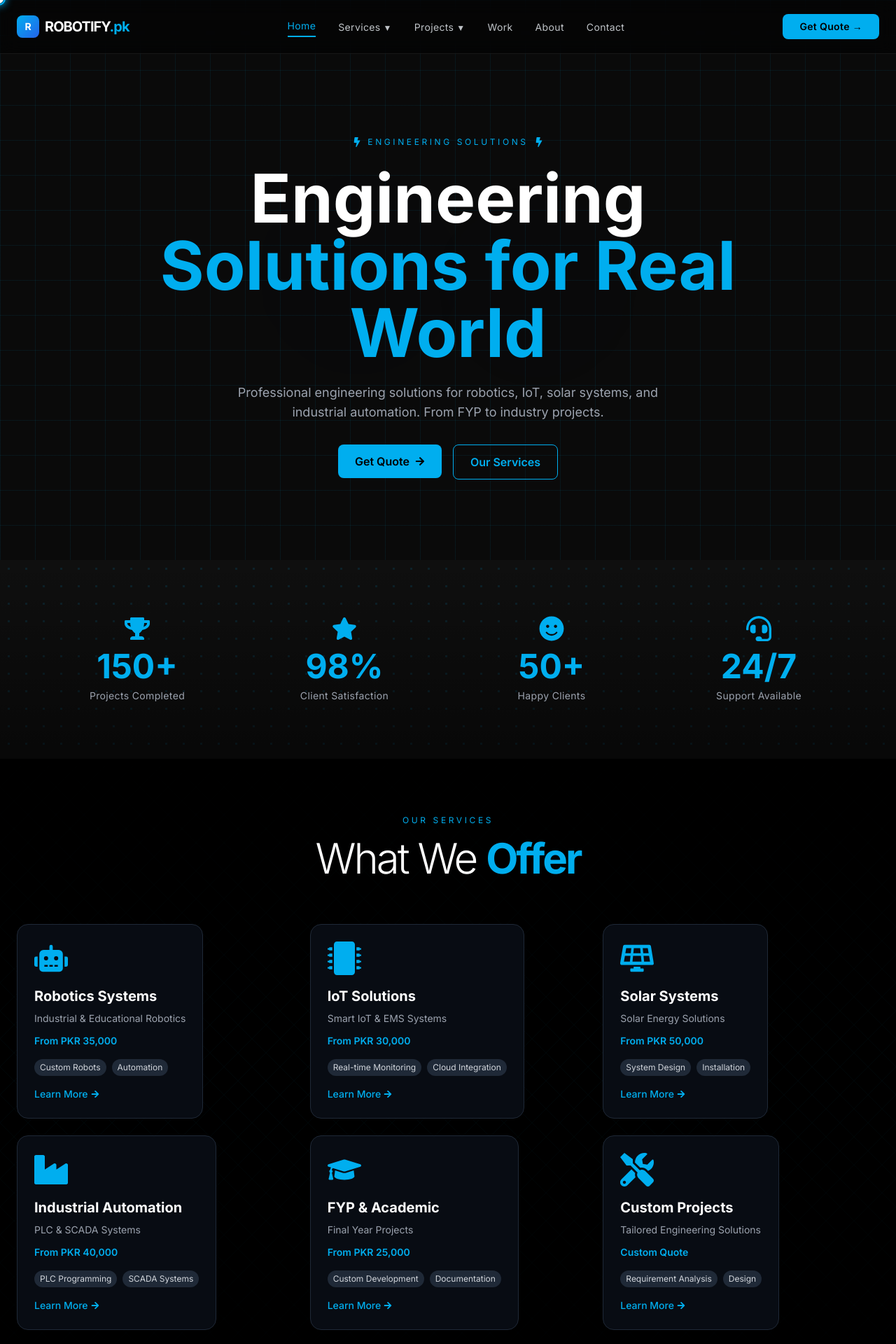
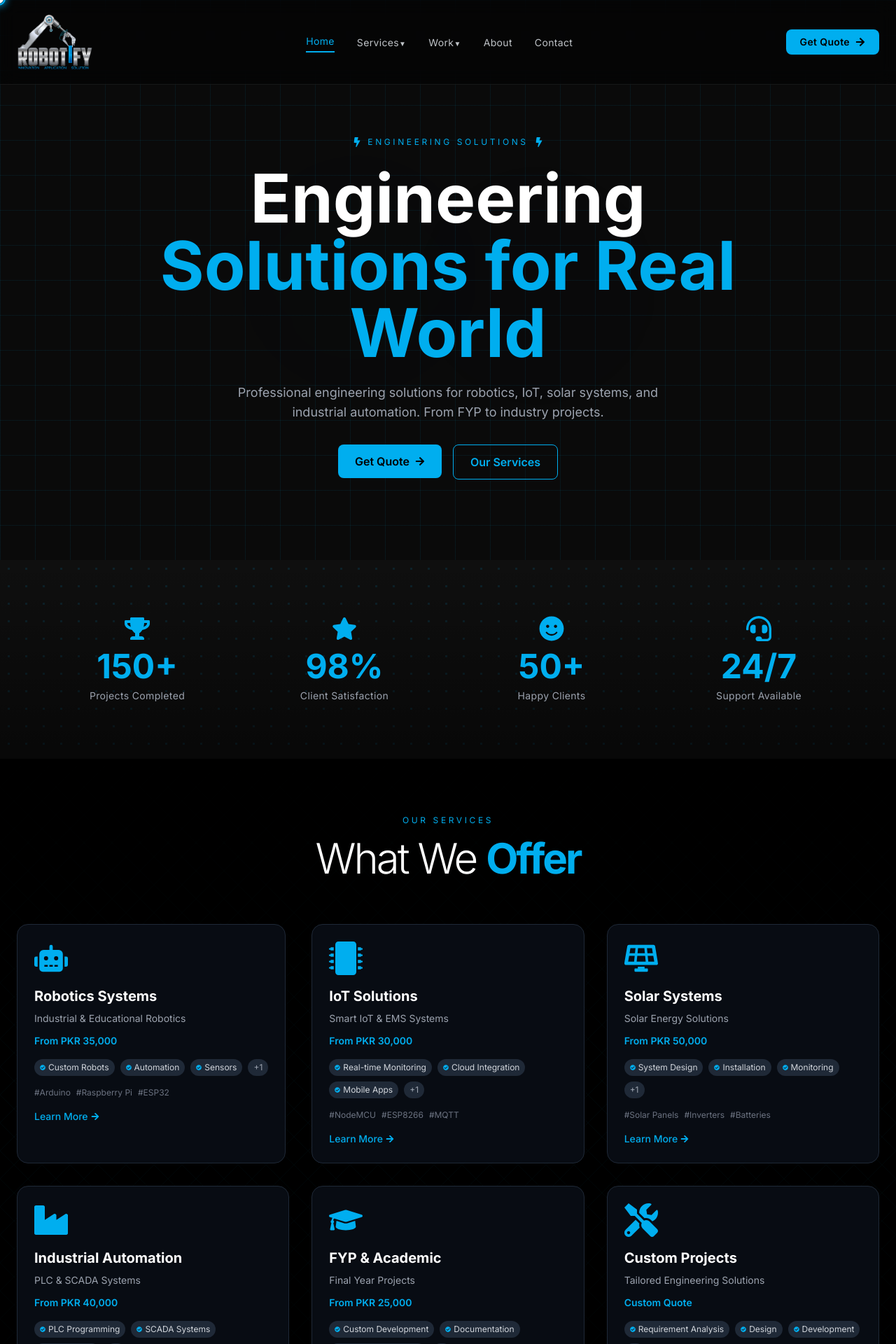
Before and after one commit to syedahsan2/Robotify, a React (Create React App) app: page / in a window 1280 px wide. Shown: the top 1920 px of the page at 70% size. Built offline with nearby package versions, Linux system fonts and the light colour scheme.

Commit message:
new update

```diff
--- a/src/components/Header.jsx
+++ b/src/components/Header.jsx
@@ -1,13 +1,32 @@
 import React, { useState, useEffect } from 'react';
 import { Link, useLocation } from 'react-router-dom';
 import { motion, AnimatePresence } from 'framer-motion';
-import { FaSolarPanel, FaRobot, FaIndustry, FaMicrochip, FaBolt, FaPlug, FaGamepad, FaMicrophone } from 'react-icons/fa';
+import {
+  FaBolt,
+  FaArrowRight,
+  FaRobot,
+  FaMicrochip,
+  FaSolarPanel,
+  FaIndustry,
+  FaGraduationCap,
+  FaTools,
+  FaHome,
+  FaInfoCircle,
+  FaEnvelope,
+  FaBriefcase,
+  FaCogs,
+  FaLaptopCode,
+  FaMicrophone,
+  FaGamepad,
+  FaPlug,
+  FaTimes
+} from 'react-icons/fa';
 
 export default function Header() {
   const [isScrolled, setIsScrolled] = useState(false);
   const [isMobileMenuOpen, setIsMobileMenuOpen] = useState(false);
   const [isServicesOpen, setIsServicesOpen] = useState(false);
-  const [isProjectsOpen, setIsProjectsOpen] = useState(false);
+  const [isWorkOpen, setIsWorkOpen] = useState(false);
   const location = useLocation();
 
   useEffect(() => {
@@ -18,35 +37,33 @@ export default function Header() {
     return () => window.removeEventListener('scroll', handleScroll);
   }, []);
 
-  // Close mobile menu on route change
   useEffect(() => {
     setIsMobileMenuOpen(false);
     setIsServicesOpen(false);
-    setIsProjectsOpen(false);
+    setIsWorkOpen(false);
   }, [location]);
 
   const navLinks = [
     { name: 'Home', path: '/' },
     { name: 'Services', path: '/services', hasDropdown: true, dropdownType: 'services' },
-    { name: 'Projects', path: '/projects', hasDropdown: true, dropdownType: 'projects' },
-    { name: 'Work', path: '/work' },
+    { name: 'Work', path: '/work', hasDropdown: true, dropdownType: 'work' },
     { name: 'About', path: '/about' },
     { name: 'Contact', path: '/contact' }
   ];
 
-const dropdownItems = {
+  const dropdownItems = {
     services: [
       { name: 'Solar Inverter Repairing', icon: <FaSolarPanel className="text-[#00AEEF]" />, path: '/services/solar-inverter-repair' },
       { name: 'Solar Cleaning Robot', icon: <FaRobot className="text-[#00AEEF]" />, path: '/services/solar-cleaning-robot' },
       { name: 'Robotics Systems / Robotic Projects', icon: <FaIndustry className="text-[#00AEEF]" />, path: '/services/robotics-projects' },
       { name: 'AI Models / AI Projects', icon: <FaMicrochip className="text-[#00AEEF]" />, path: '/services/ai-models' }
     ],
-    projects: [
-      { name: 'Digital Logic Design', icon: <FaMicrochip className="text-[#00AEEF]" />, path: '/projects/digital-logic-design' },
-      { name: 'Basic Electronics', icon: <FaBolt className="text-[#00AEEF]" />, path: '/projects/basic-electronics' },
-      { name: 'Embedded System', icon: <FaPlug className="text-[#00AEEF]" />, path: '/projects/embedded-system' },
-      { name: 'Arduino Based', icon: <FaGamepad className="text-[#00AEEF]" />, path: '/projects/arduino-based' },
-      { name: 'RaspberryPi Based', icon: <FaMicrophone className="text-[#00AEEF]" />, path: '/projects/raspberrypi-based' }
+    work: [
+      { name: 'Digital Logic Design', icon: <FaLaptopCode className="text-[#00AEEF]" />, path: '/work/digital-logic' },
+      { name: 'Basic Electronics', icon: <FaBolt className="text-[#00AEEF]" />, path: '/work/basic-electronics' },
+      { name: 'Embedded Systems', icon: <FaPlug className="text-[#00AEEF]" />, path: '/work/embedded-systems' },
+      { name: 'Arduino Projects', icon: <FaGamepad className="text-[#00AEEF]" />, path: '/work/arduino-projects' },
+      { name: 'Raspberry Pi Projects', icon: <FaMicrophone className="text-[#00AEEF]" />, path: '/work/raspberrypi-projects' }
     ]
   };
 
@@ -71,13 +88,7 @@ const dropdownItems = {
                 whileHover={{ scale: 1.02 }}
                 className="flex items-center gap-2"
               >
-                <div className="w-8 h-8 bg-gradient-to-br from-[#00AEEF] to-blue-600 rounded-lg flex items-center justify-center">
-                  <span className="text-white font-bold text-sm">R</span>
-                </div>
-                <span className="text-xl font-bold tracking-tighter">
-                  <span className="text-white">ROBOTIFY</span>
-                  <span className="text-[#00AEEF]">.pk</span>
-                </span>
+              <img alt="Robotify Logo" class="w-35 h-20 object-cover rounded-lg" src="/Robotify.png"/>
               </motion.div>
             </Link>
 
@@ -89,25 +100,26 @@ const dropdownItems = {
                   className="relative"
                   onMouseEnter={() => {
                     if (link.dropdownType === 'services') setIsServicesOpen(true);
-                    if (link.dropdownType === 'projects') setIsProjectsOpen(true);
+                    if (link.dropdownType === 'work') setIsWorkOpen(true);
                   }}
                   onMouseLeave={() => {
                     setIsServicesOpen(false);
-                    setIsProjectsOpen(false);
+                    setIsWorkOpen(false);
                   }}
                 >
                   <Link to={link.path}>
                     <motion.span
                       whileHover={{ y: -1 }}
-                      className={`text-sm tracking-wide transition-all duration-300 cursor-pointer ${
+                      className={`text-sm tracking-wide transition-all duration-300 cursor-pointer flex items-center gap-1 ${
                         location.pathname === link.path
                           ? 'text-[#00AEEF] border-b-2 border-[#00AEEF] pb-1'
                           : 'text-[#BFC3C7] hover:text-[#00AEEF]'
                       }`}
                     >
+                      {link.icon}
                       {link.name}
                       {link.hasDropdown && (
-                        <span className="ml-1 text-xs">▼</span>
+                        <span className="text-[10px]">▼</span>
                       )}
                     </motion.span>
                   </Link>
@@ -121,11 +133,11 @@ const dropdownItems = {
                           animate={{ opacity: 1, y: 0 }}
                           exit={{ opacity: 0, y: -10 }}
                           transition={{ duration: 0.2 }}
-                          className="absolute top-full left-0 mt-2 w-72 bg-black/90 backdrop-blur-xl border border-[#2A2A2A] rounded-xl overflow-hidden z-50"
+                          className="absolute top-full left-0 mt-2 w-80 bg-black/90 backdrop-blur-xl border border-[#2A2A2A] rounded-xl overflow-hidden z-50"
                         >
                           <div className="p-2">
-                            <h4 className="text-[#00AEEF] text-xs font-semibold tracking-wider px-3 py-2 border-b border-[#2A2A2A] mb-1">
-                              SERVICES
+                            <h4 className="text-[#00AEEF] text-xs font-semibold tracking-wider px-3 py-2 border-b border-[#2A2A2A] mb-1 flex items-center gap-2">
+                              <FaCogs className="text-xs" /> SERVICES
                             </h4>
                             {dropdownItems.services.map((item) => (
                               <Link key={item.name} to={item.path}>
@@ -146,22 +158,22 @@ const dropdownItems = {
                     </AnimatePresence>
                   )}
 
-                  {/* Projects Dropdown */}
-                  {link.dropdownType === 'projects' && (
+                  {/* Work Dropdown */}
+                  {link.dropdownType === 'work' && (
                     <AnimatePresence>
-                      {isProjectsOpen && (
+                      {isWorkOpen && (
                         <motion.div
                           initial={{ opacity: 0, y: -10 }}
                           animate={{ opacity: 1, y: 0 }}
                           exit={{ opacity: 0, y: -10 }}
                           transition={{ duration: 0.2 }}
-                          className="absolute top-full left-0 mt-2 w-72 bg-black/90 backdrop-blur-xl border border-[#2A2A2A] rounded-xl overflow-hidden z-50"
+                          className="absolute top-full left-0 mt-2 w-80 bg-black/90 backdrop-blur-xl border border-[#2A2A2A] rounded-xl overflow-hidden z-50"
                         >
                           <div className="p-2">
-                            <h4 className="text-[#00AEEF] text-xs font-semibold tracking-wider px-3 py-2 border-b border-[#2A2A2A] mb-1">
-                              PROJECTS
+                            <h4 className="text-[#00AEEF] text-xs font-semibold tracking-wider px-3 py-2 border-b border-[#2A2A2A] mb-1 flex items-center gap-2">
+                              <FaBriefcase className="text-xs" /> WORK / PROJECTS
                             </h4>
-                            {dropdownItems.projects.map((item) => (
+                            {dropdownItems.work.map((item) => (
                               <Link key={item.name} to={item.path}>
                                 <motion.div
                                   whileHover={{ x: 5 }}
@@ -188,9 +200,9 @@ const dropdownItems = {
               <motion.button
                 whileHover={{ scale: 1.05, boxShadow: "0 0 20px #00AEEF" }}
                 whileTap={{ scale: 0.98 }}
-                className="hidden md:block px-6 py-2 bg-[#00AEEF] text-black rounded-lg text-sm font-semibold tracking-wide hover:bg-[#00AEEF]/90 transition-all duration-300"
+                className="hidden md:flex items-center gap-2 px-5 py-2 bg-[#00AEEF] text-black rounded-lg text-sm font-semibold tracking-wide hover:bg-[#00AEEF]/90 transition-all duration-300"
               >
-                Get Quote →
+                Get Quote <FaArrowRight />
               </motion.button>
             </Link>
 
@@ -238,22 +250,23 @@ const dropdownItems = {
                   <Link
                     to={link.path}
                     onClick={() => setIsMobileMenuOpen(false)}
-                    className={`text-lg font-light tracking-tighter transition-colors ${
+                    className={`text-lg font-light tracking-tighter transition-colors flex items-center gap-2 ${
                       location.pathname === link.path
                         ? 'text-[#00AEEF]'
                         : 'text-gray-400'
                     }`}
                   >
+                    {link.icon}
                     {link.name}
                   </Link>
 
                   {/* Mobile Submenu for Services */}
                   {link.dropdownType === 'services' && (
-                    <div className="mt-2 ml-4 space-y-2">
+                    <div className="mt-2 ml-6 space-y-2">
                       {dropdownItems.services.map((item) => (
                         <Link key={item.name} to={item.path} onClick={() => setIsMobileMenuOpen(false)}>
                           <div className="flex items-center gap-2 py-1 text-sm text-gray-500 hover:text-[#00AEEF] transition">
-                            <span>{item.icon}</span>
+                            <span className="text-[#00AEEF]">{item.icon}</span>
                             <span>{item.name}</span>
                           </div>
                         </Link>
@@ -261,13 +274,13 @@ const dropdownItems = {
                     </div>
                   )}
 
-                  {/* Mobile Submenu for Projects */}
-                  {link.dropdownType === 'projects' && (
-                    <div className="mt-2 ml-4 space-y-2">
-                      {dropdownItems.projects.map((item) => (
+                  {/* Mobile Submenu for Work */}
+                  {link.dropdownType === 'work' && (
+                    <div className="mt-2 ml-6 space-y-2">
+                      {dropdownItems.work.map((item) => (
                         <Link key={item.name} to={item.path} onClick={() => setIsMobileMenuOpen(false)}>
                           <div className="flex items-center gap-2 py-1 text-sm text-gray-500 hover:text-[#00AEEF] transition">
-                            <span>{item.icon}</span>
+                            <span className="text-[#00AEEF]">{item.icon}</span>
                             <span>{item.name}</span>
                           </div>
                         </Link>
@@ -283,8 +296,8 @@ const dropdownItems = {
                 className="mt-4"
               >
                 <Link to="/contact" onClick={() => setIsMobileMenuOpen(false)}>
-                  <button className="w-full py-3 bg-[#00AEEF] text-black rounded-lg font-semibold">
-                    Get Quote →
+                  <button className="w-full py-3 bg-[#00AEEF] text-black rounded-lg font-semibold flex items-center justify-center gap-2">
+                    Get Quote <FaArrowRight />
                   </button>
                 </Link>
               </motion.div>
--- a/src/index.css
+++ b/src/index.css
@@ -267,7 +267,7 @@ a:hover::before,
     transparent 30%,
     transparent 70%,
     #00AEEF 100%);
-  border-radius: inherit;
+  border-radius: 5px;
   z-index: -1;
   opacity: 0;
   pointer-events: none;
--- a/src/pages/Home.jsx
+++ b/src/pages/Home.jsx
@@ -17,7 +17,8 @@ import {
   FaShieldAlt,
   FaSyncAlt,
   FaLock,
-  FaArrowRight
+  FaArrowRight,
+  FaCheckCircle
 } from 'react-icons/fa';
 
 export default function Home() {
@@ -33,6 +34,7 @@ export default function Home() {
       shortDesc: "Industrial & Educational Robotics",
       price: "From PKR 35,000",
       features: ["Custom Robots", "Automation", "Sensors", "Control Systems"],
+      tech: ["Arduino", "Raspberry Pi", "ESP32", "ROS"],
     },
     {
       id: "iot",
@@ -41,6 +43,7 @@ export default function Home() {
       shortDesc: "Smart IoT & EMS Systems",
       price: "From PKR 30,000",
       features: ["Real-time Monitoring", "Cloud Integration", "Mobile Apps", "Analytics"],
+      tech: ["NodeMCU", "ESP8266", "MQTT", "Firebase"],
     },
     {
       id: "solar",
@@ -49,6 +52,7 @@ export default function Home() {
       shortDesc: "Solar Energy Solutions",
       price: "From PKR 50,000",
       features: ["System Design", "Installation", "Monitoring", "Maintenance"],
+      tech: ["Solar Panels", "Inverters", "Batteries", "Monitoring"],
     },
     {
       id: "automation",
@@ -57,6 +61,7 @@ export default function Home() {
       shortDesc: "PLC & SCADA Systems",
       price: "From PKR 40,000",
       features: ["PLC Programming", "SCADA Systems", "HMI Design", "Process Control"],
+      tech: ["Siemens PLC", "Allen Bradley", "WinCC"],
     },
     {
       id: "fyp",
@@ -65,6 +70,7 @@ export default function Home() {
       shortDesc: "Final Year Projects",
       price: "From PKR 25,000",
       features: ["Custom Development", "Documentation", "Presentation Ready", "Source Code"],
+      tech: ["Arduino", "Python", "React", "Node.js"],
     },
     {
       id: "custom",
@@ -73,6 +79,7 @@ export default function Home() {
       shortDesc: "Tailored Engineering Solutions",
       price: "Custom Quote",
       features: ["Requirement Analysis", "Design", "Development", "Support"],
+      tech: ["Any Tech Stack", "Custom Solutions"],
     }
   ];
 
@@ -130,12 +137,11 @@ export default function Home() {
   return (
     <div className="bg-black min-h-screen">
 
-      {/* Hero Section - Fixed for mobile */}
+      {/* Hero Section */}
       <section className="relative min-h-screen flex items-center justify-center px-4 pt-28 md:pt-20 overflow-hidden">
         <div className="absolute inset-0 w-full h-full">
           <div className="absolute inset-0 bg-[#0A0A0A]" />
           <div className="absolute inset-0" style={electricGrid} />
-          {/* Removed gradient overlay */}
         </div>
 
         <div className="absolute top-1/4 left-1/4 w-64 md:w-96 h-64 md:h-96 bg-[#00AEEF]/5 rounded-full blur-3xl animate-pulse" />
@@ -231,7 +237,7 @@ export default function Home() {
         </div>
       </section>
 
-      {/* Services Section */}
+      {/* Services Section - UPDATED with same styling as Services page */}
       <section className="relative py-20 px-6 overflow-hidden">
         <div className="absolute inset-0 w-full h-full">
           <div className="absolute inset-0 bg-black" />
@@ -258,7 +264,7 @@ export default function Home() {
             initial="hidden"
             whileInView="visible"
             viewport={{ once: true, amount: 0.2 }}
-            className="grid md:grid-cols-2 lg:grid-cols-3 gap-6"
+            className="grid md:grid-cols-2 lg:grid-cols-3 gap-8"
           >
             {services.map((service, idx) => (
               <Link to={`/service/${service.id}`} key={idx}>
@@ -274,13 +280,30 @@ export default function Home() {
                     </h3>
                     <p className="text-gray-400 text-sm mb-3">{service.shortDesc}</p>
                     <p className="text-[#00AEEF] font-semibold text-sm mb-4">{service.price}</p>
+
+                    {/* Features Preview - Same as Services page */}
                     <div className="flex flex-wrap gap-2 mb-4">
-                      {service.features.slice(0, 2).map((feature, i) => (
-                        <span key={i} className="text-xs px-2 py-1 bg-gray-800 rounded-full text-gray-300">
-                          {feature}
+                      {service.features.slice(0, 3).map((feature, i) => (
+                        <span key={i} className="text-xs px-2 py-1 bg-gray-800 rounded-full text-gray-300 flex items-center gap-1">
+                          <FaCheckCircle className="text-[8px] text-[#00AEEF]" /> {feature}
+                        </span>
+                      ))}
+                      {service.features.length > 3 && (
+                        <span className="text-xs px-2 py-1 bg-gray-800 rounded-full text-gray-400">
+                          +{service.features.length - 3}
+                        </span>
+                      )}
+                    </div>
+
+                    {/* Tech Stack - Same as Services page */}
+                    <div className="flex flex-wrap gap-2 mb-4">
+                      {service.tech.slice(0, 3).map((tech, i) => (
+                        <span key={i} className="text-xs text-gray-500">
+                          #{tech}
                         </span>
                       ))}
                     </div>
+
                     <div className="text-[#00AEEF] text-sm font-medium group-hover:gap-2 transition-all flex items-center gap-1">
                       Learn More <FaArrowRight className="text-xs" />
                     </div>
```
